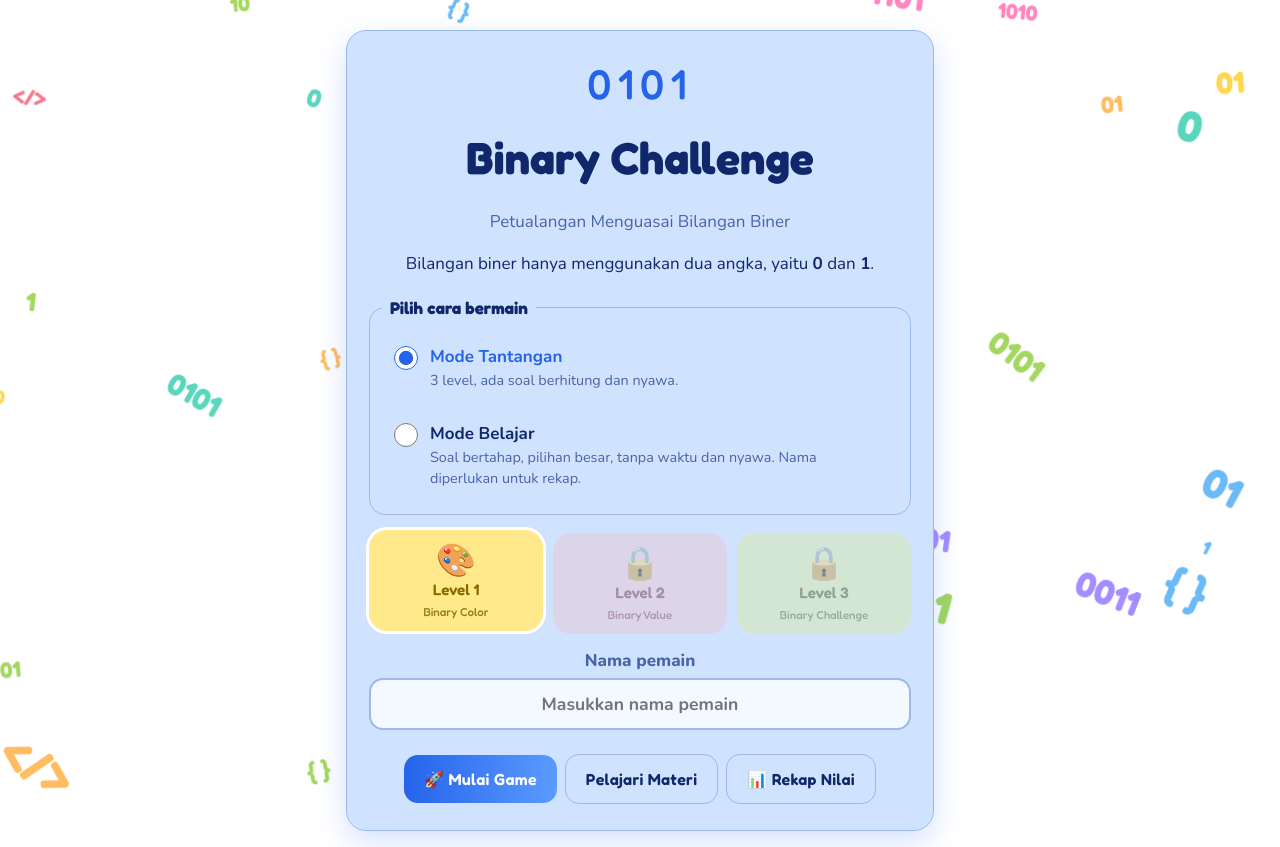
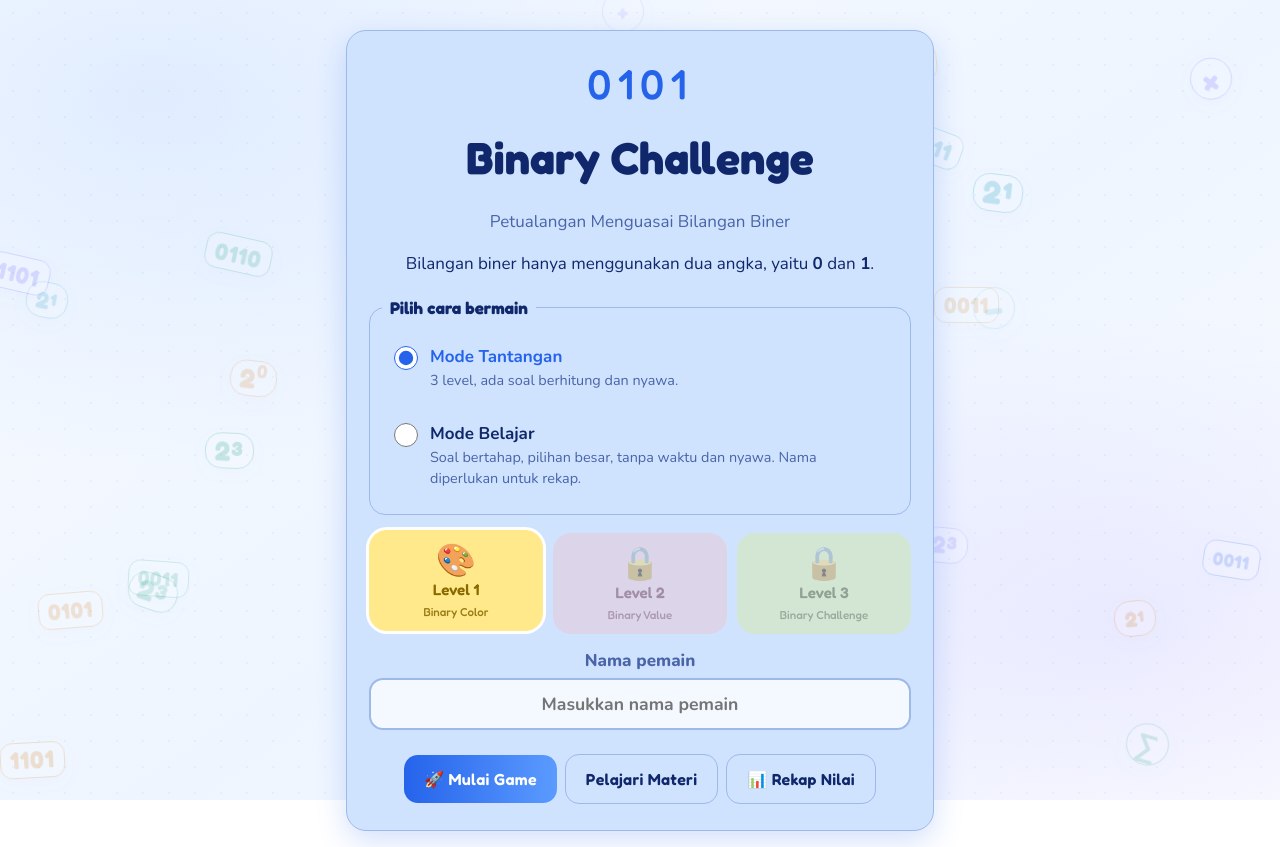
Before and after one commit to Cabbageeeh/inovasi-f, a plain HTML site: page index.html in a window 1280 px wide. Drawn offline with nearby package versions, Linux system fonts and the light colour scheme.

Commit message:
Refresh binary learning game background

```diff
--- a/index.html
+++ b/index.html
@@ -55,19 +55,52 @@ body {
   z-index: 0;
   pointer-events: none;
   overflow: hidden;
-  background: #fff
+  background:
+    radial-gradient(ellipse at 12% 12%,rgba(91,155,255,.14),transparent 38%),
+    radial-gradient(ellipse at 88% 78%,rgba(124,92,255,.1),transparent 36%),
+    linear-gradient(145deg,#f8fbff 0%,#eef5ff 54%,#fbfdff 100%)
+}
+#bg::before {
+  content: "";
+  position: absolute;
+  inset: 0;
+  background-image: radial-gradient(rgba(37,99,235,.16) 1px,transparent 1.5px);
+  background-size: 26px 26px;
+  opacity: .35
 }
 #bg span {
   position: absolute;
+  display: grid;
+  place-items: center;
+  min-width: 36px;
+  min-height: 36px;
+  padding: 2px 9px;
+  border: 1px solid currentColor;
+  border-radius: 12px;
+  background: rgba(255,255,255,.72);
+  box-shadow: 0 5px 14px rgba(37,99,235,.08);
   font-family: Fredoka,Nunito,sans-serif;
   font-weight: 700;
-  opacity: .7;
+  line-height: 1;
+  letter-spacing: .04em;
+  opacity: var(--opacity,.2);
   transform: rotate(var(--r));
-  animation: fl 7s ease-in-out infinite alternate
+  animation: fl 9s ease-in-out infinite alternate
+}
+#bg span.symbol {
+  min-width: 42px;
+  min-height: 42px;
+  border-radius: 50%;
+  font-size: 1.7rem
+}
+#bg span.power {
+  min-width: 42px;
+  border-radius: 16px;
+  font-size: 1.2rem
 }
 @keyframes fl {
   to {
-    transform: translateY(-20px) rotate(calc(var(--r) + 12deg))
+    transform: translateY(-10px) rotate(calc(var(--r) + 7deg))
   }
 }
 @media (prefers-reduced-motion:reduce) {
@@ -711,7 +744,11 @@ td {
   color: var(--tx)
 }
 body.mode-easy #bg {
-  display: none
+  opacity: .4
+}
+body.mode-easy #bg span {
+  animation: none;
+  opacity: .1
 }
 body.mode-easy #levels-preview {
   display: none
@@ -1455,11 +1492,21 @@ function final() {
  <button class="btn" onclick="home()">Main Lagi</button><button class="btn g" onclick="showRecap()">📊 Semua Rekap Nilai</button><button class="btn g" onclick="modal('<h2>📖 Materi</h2>'+MATERI)">Pelajari Materi</button></div>`
 }
 (function() {
-  const T = ['0', '1', '0', '1', '01', '10', '0101', '1010', '1101', '0011', '</>', '{ }', '1+1'], C = ['#ff4fa3', '#ff9f1a', '#12c4a0', '#7c5cff', '#2b9cf5', '#7bc61a', '#f43f5e', '#ffc400'], b = $('bg');
-  for (let i = 0; i < 48; i++) {
+  const T = [
+    ['0', 'bit'], ['1', 'bit'], ['01', 'binary'], ['10', 'binary'],
+    ['0101', 'binary'], ['1010', 'binary'], ['1101', 'binary'], ['0011', 'binary'],
+    ['0110', 'binary'], ['1001', 'binary'], ['2⁰', 'power'], ['2¹', 'power'],
+    ['2²', 'power'], ['2³', 'power'], ['+', 'symbol'], ['−', 'symbol'],
+    ['×', 'symbol'], ['÷', 'symbol'], ['=', 'symbol'], ['∑', 'symbol']
+  ];
+  const C = ['#2563eb', '#0891b2', '#6d5dfc', '#059669', '#d97706'], b = $('bg');
+  for (let i = 0; i < 36; i++) {
+    const [label, kind] = T[rnd(0, T.length - 1)];
     const e = document.createElement('span');
-    e.textContent = T[rnd(0, T.length - 1)];
-    e.style.cssText = `left:${rnd(-2,96)}%;top:${rnd(-2,96)}%;font-size:${rnd(18,46)}px;color:${C[rnd(0,C.length-1)]};--r:${rnd(-25,25)}deg;animation-delay:-${rnd(0,70)/10}s;animation-duration:${rnd(60,110)/10}s`;
+    e.className = kind;
+    e.textContent = label;
+    const size = kind === 'symbol' ? rnd(22, 34) : kind === 'binary' ? rnd(17, 25) : rnd(20, 32);
+    e.style.cssText = `left:${rnd(-2,96)}%;top:${rnd(-2,96)}%;font-size:${size}px;color:${C[rnd(0,C.length-1)]};--r:${rnd(-14,14)}deg;--opacity:${rnd(11,20)/100};animation-delay:-${rnd(0,70)/10}s;animation-duration:${rnd(70,110)/10}s`;
     b.appendChild(e)
   }
 
```
